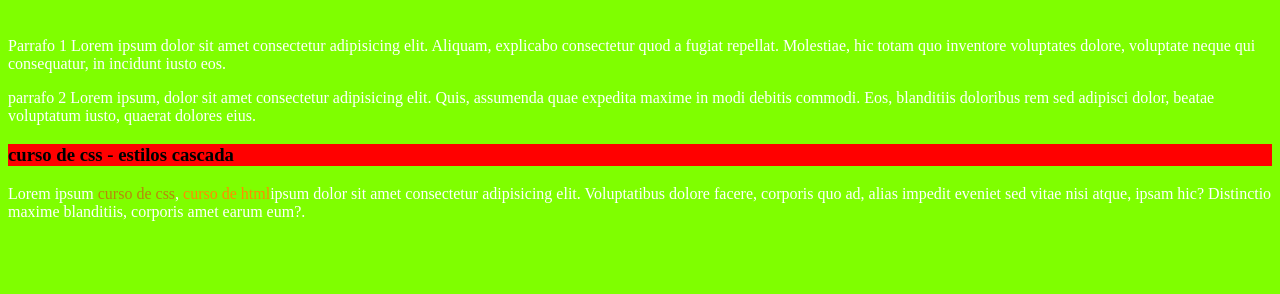
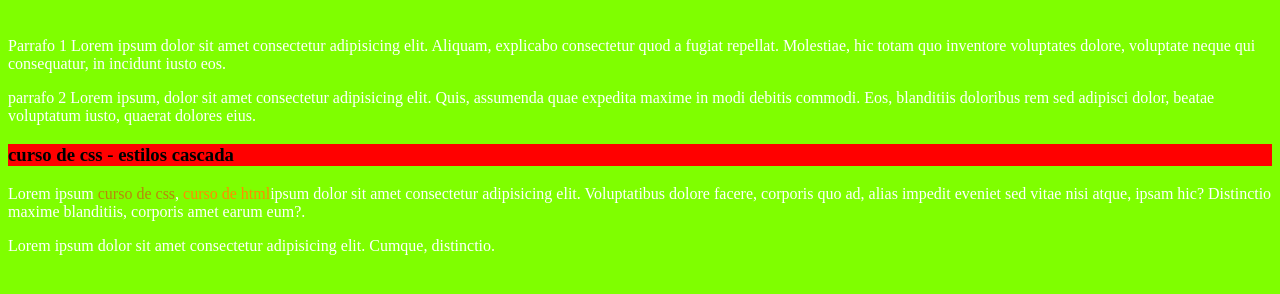
Before and after one commit to OscarNorniella/clase3, a plain HTML site: page index.html in a window 1280 px wide. Shown: the part 116-410 px from the top of the page. Drawn offline with Linux system fonts and the light colour scheme.

Commit message:
agrego lorem

```diff
--- a/index.html
+++ b/index.html
@@ -38,5 +38,6 @@
     <p class="p1">parrafo 2 Lorem ipsum, dolor sit amet consectetur adipisicing elit. Quis, assumenda quae expedita maxime in modi debitis commodi. Eos, blanditiis doloribus rem sed adipisci dolor, beatae voluptatum iusto, quaerat dolores eius.</p>
     <h3 class="p1 rojo">curso de css - estilos cascada</h3>
     <p>Lorem ipsum <span id="p1">curso de css</span>, <span id="parrafo3"> curso de html</span>ipsum dolor sit amet consectetur adipisicing elit. Voluptatibus dolore facere, corporis quo ad, alias impedit eveniet sed vitae nisi atque, ipsam hic? Distinctio maxime blanditiis, corporis amet earum eum?.</p>
+    <p>Lorem ipsum dolor sit amet consectetur adipisicing elit. Cumque, distinctio.</p>
 </body>
 </html>
```
